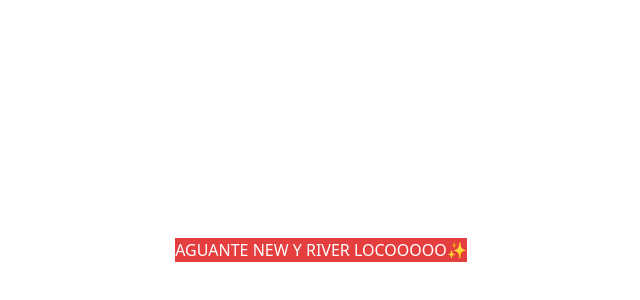
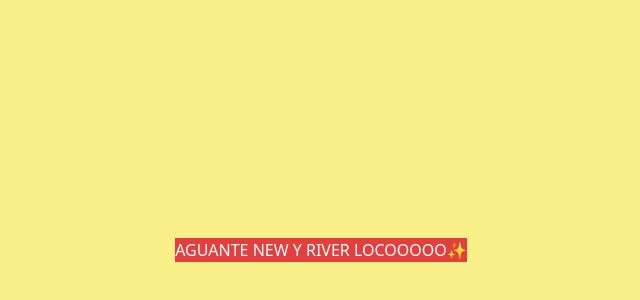
Before and after one commit to tumbichi/fusionarteccc, a Next.js app in the folder front/: page / in a window 1280 px wide. Shown: the part 150-450 px from the top of the page, without its empty margins (319-959 px from the left). Built offline with nearby package versions, Linux system fonts and the light colour scheme.

Commit message:
configuracion styled components

```diff
--- a/front/package.json
+++ b/front/package.json
@@ -15,7 +15,8 @@
     "react-redux": "^7.2.1",
     "redux": "^4.0.5",
     "redux-persist": "^6.0.0",
-    "redux-thunk": "^2.3.0"
+    "redux-thunk": "^2.3.0",
+    "styled-components": "^5.2.0"
   },
   "devDependencies": {
     "babel-eslint": "^10.1.0",
--- /dev/null
+++ b/front/pages/_document.js
@@ -0,0 +1,20 @@
+import Document from 'next/document';
+import { ServerStyleSheet } from 'styled-components';
+
+export default class MyDocument extends Document {
+  static async getInitialProps(ctx) {
+    const sheet = new ServerStyleSheet();
+
+    const originalRenderPage = ctx.renderPage;
+    ctx.renderPage = () =>
+      originalRenderPage({
+        enhanceApp: (App) => (props) => sheet.collectStyles(<App {...props} />),
+      });
+
+    const initialProps = await Document.getInitialProps(ctx);
+    return {
+      ...initialProps,
+      styles: [...initialProps.styles, ...sheet.getStyleElement()],
+    };
+  }
+}
--- a/front/pages/index.js
+++ b/front/pages/index.js
@@ -1,9 +1,14 @@
 /* eslint-disable react/react-in-jsx-scope */
+import styled from 'styled-components';
+
+const StyleBox = styled.div.attrs({
+  className: 'flex justify-center items-center h-screen bg-yellow-300',
+})``;
 
 export default function Home() {
   return (
-    <div className="flex justify-center items-center h-screen">
+    <StyleBox>
       <div className="bg-red-600 text-white">AGUANTE NEW Y RIVER LOCOOOOO✨</div>
-    </div>
+    </StyleBox>
   );
 }
```
Also changed, not shown: 1 other file (tests, documents, lock files or other folders).
